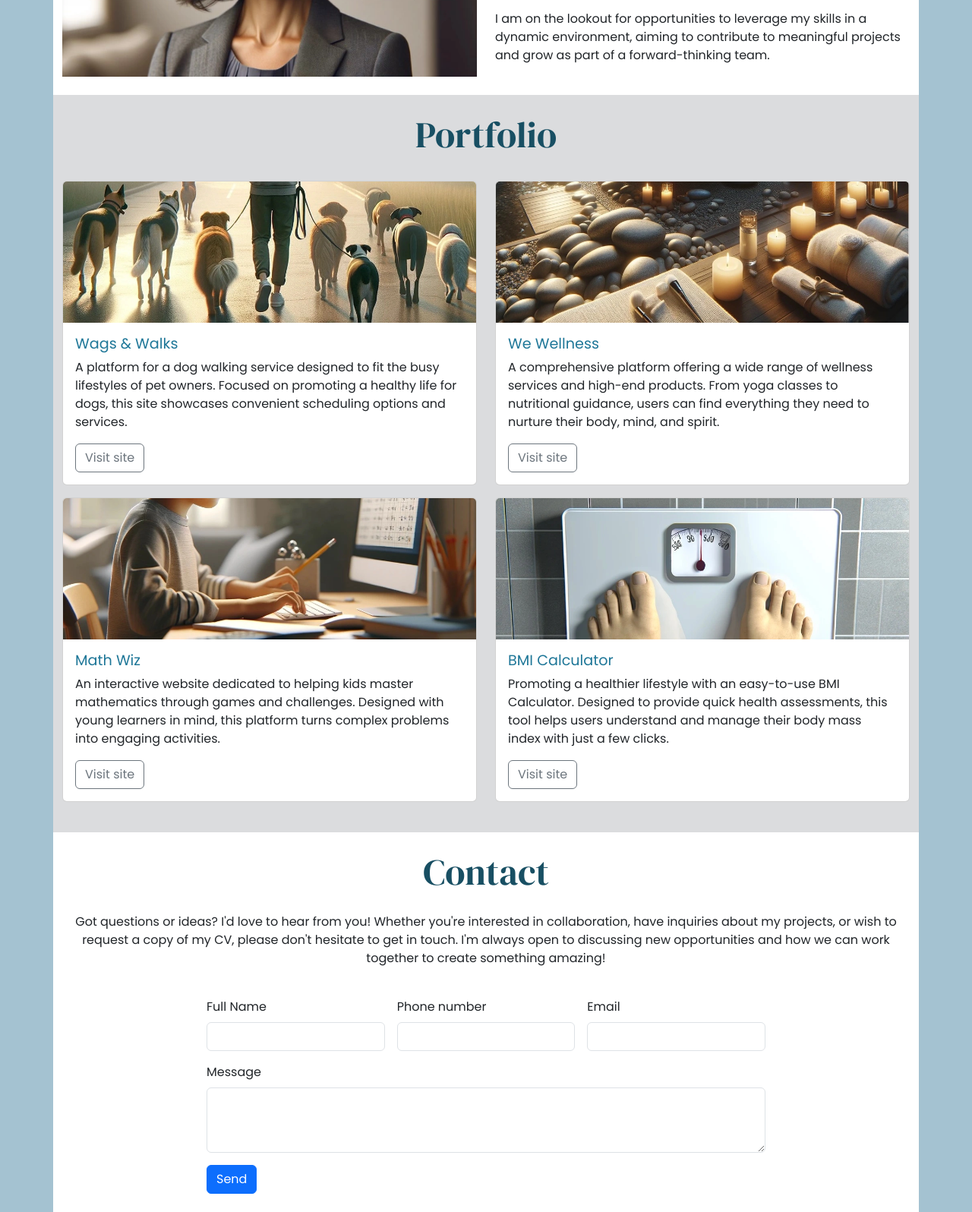
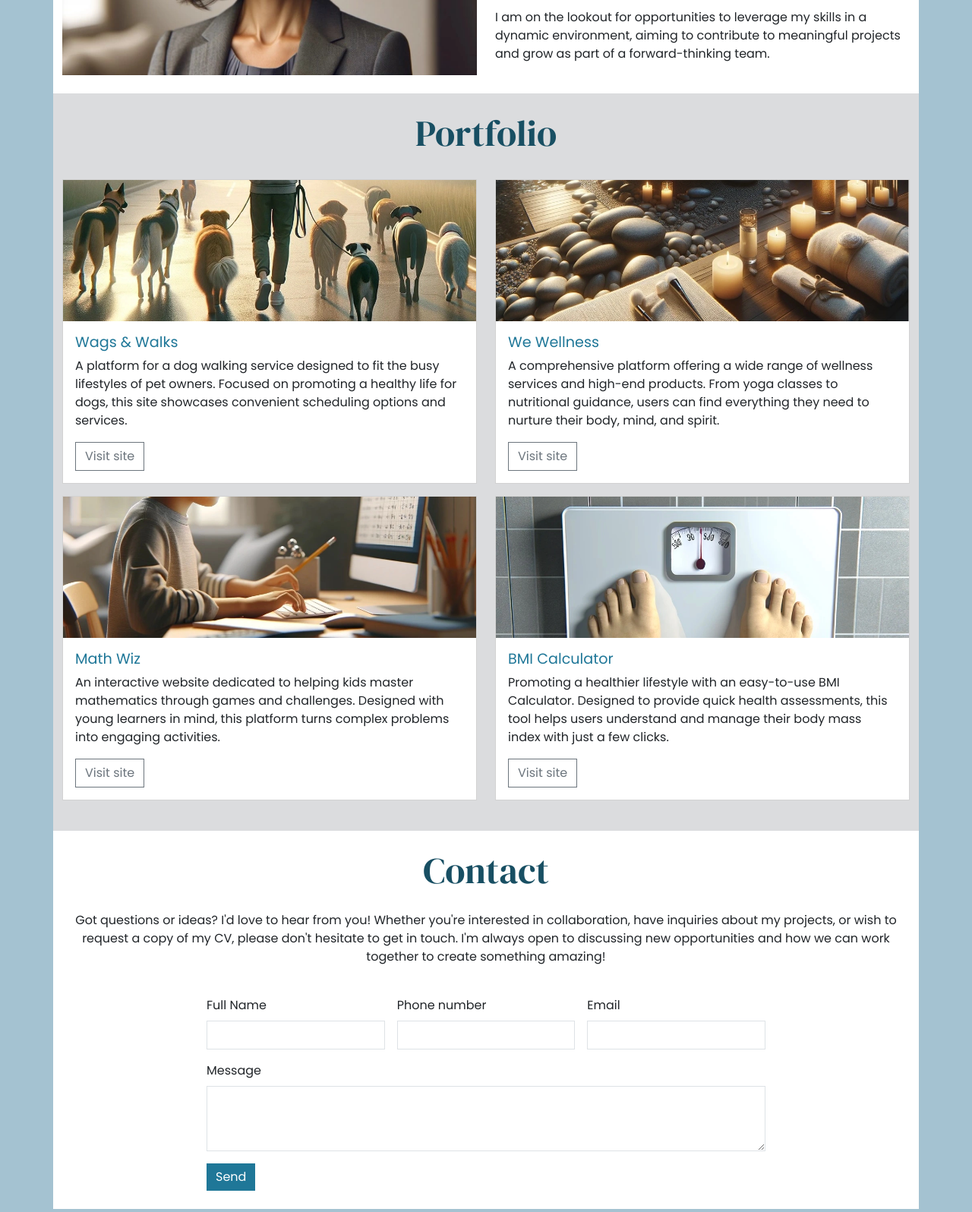
Before and after one commit to Kaakyire9/Portfolio, a plain HTML site: page index.html in a window 1280 px wide. Shown: the part 924-2520 px from the top of the page at 76% size. Drawn offline with nearby package versions, Linux system fonts and the light colour scheme.

Commit message:
adding custom styles to create hover effect & background

```diff
--- a/assets/css/style.css
+++ b/assets/css/style.css
@@ -18,6 +18,23 @@ h1,
 h2 {
     font-family: "DM Serif Display", serif;
     color: #184f63; /* dark-blue */
+}
+
+.sharp-corners,
+.sharp-corners * {
+    border-radius: 0;
+}
+
+/* Buttons */
+
+.custom-button {
+    background-color: #1f7798;
+    border: #1f7798
+}
+
+.custom-button:hover {
+    background-color: #1d6d8a;
+    border: #1d6d8a
 }
 
 /* About section */
--- a/index.html
+++ b/index.html
@@ -8,8 +8,8 @@
     <!-- Bootstrap CSS Link -->
     <link href="https://cdn.jsdelivr.net/npm/bootstrap@5.3.3/dist/css/bootstrap.min.css" rel="stylesheet"
         integrity="sha384-QWTKZyjpPEjISv5WaRU9OFeRpok6YctnYmDr5pNlyT2bRjXh0JMhjY6hW+ALEwIH" crossorigin="anonymous">
-    <!--Custom CSS Stylesheet -->
-     <link rel="stylesheet" href="assets/css/style.css">
+    <!-- Custom CSS stylesheet -->
+    <link rel="stylesheet" href="assets/css/style.css">
 </head>
 
 <body>
@@ -63,7 +63,8 @@
                 <!-- mb-5 gives extra margin spacing under lead text -->
                 <p class="lead mb-5">Let's create something amazing together!</p>
                 <!-- Bootstrap modal button -->
-                <button type="button" class="btn btn-primary" data-bs-toggle="modal" data-bs-target="#exampleModal">
+                <button type="button" class="btn btn-primary  sharp-corners custom-button" data-bs-toggle="modal"
+                    data-bs-target="#exampleModal">
                     Subscribe to my newsletter!
                 </button>
             </div>
@@ -116,7 +117,7 @@
                 </div>
                 <!-- cols for cards -->
                 <div class="col-12 col-md-6">
-                    <div class="card mb-3">
+                    <div class="card mb-3 sharp-corners">
                         <img src="assets/images/wags-and-walks.webp" class="card-img-top"
                             alt="A man walking several dogs early in the morning">
                         <div class="card-body">
@@ -132,7 +133,7 @@
                     </div>
                 </div>
                 <div class="col-12 col-md-6">
-                    <div class="card mb-3">
+                    <div class="card mb-3 sharp-corners">
                         <img src="assets/images/we-wellness.webp" class="card-img-top"
                             alt="A spa with candles towels and natural material">
                         <div class="card-body">
@@ -148,7 +149,7 @@
                     </div>
                 </div>
                 <div class="col-12 col-md-6">
-                    <div class="card mb-3">
+                    <div class="card mb-3 sharp-corners">
                         <img src="assets/images/math-wiz.webp" class="card-img-top"
                             alt="A child practicing math at a computer">
                         <div class="card-body">
@@ -165,7 +166,7 @@
                     </div>
                 </div>
                 <div class="col-12 col-md-6">
-                    <div class="card mb-3">
+                    <div class="card mb-3 sharp-corners">
                         <img src="assets/images/bmi-calculator.webp" class="card-img-top"
                             alt="Weighing scales seen from the first person view of the person standing on the scales">
                         <div class="card-body">
@@ -197,7 +198,7 @@
             </div>
             <div class="col-12 col-md-10 col-lg-8 mb-4">
                 <!-- Add your form here -->
-                <form class="row g-3">
+                <form class="row g-3 sharp-corners">
                     <div class="col-lg-4">
                         <label for="full-name" class="form-label">Full Name</label>
                         <input type="text" class="form-control" id="full-name">
@@ -215,7 +216,7 @@
                         <textarea class="form-control" id="message" rows="3"></textarea>
                     </div>
                     <div class="col-12">
-                        <button type="submit" class="btn btn-primary">Send</button>
+                        <button type="submit" class="btn btn-primary custom-button">Send</button>
                     </div>
                 </form>
             </div>
@@ -226,7 +227,7 @@
     <!-- Modal -->
     <div class="modal fade" id="exampleModal" tabindex="-1" aria-labelledby="exampleModalLabel" aria-hidden="true">
         <div class="modal-dialog modal-lg">
-            <div class="modal-content">
+            <div class="modal-content sharp-corners">
                 <div class="modal-header">
                     <h1 class="modal-title fs-5" id="exampleModalLabel">Subscribe</h1>
                     <button type="button" class="btn-close" data-bs-dismiss="modal" aria-label="Close"></button>
@@ -247,7 +248,7 @@
                             <input type="email" class="form-control" id="inputEmail">
                         </div>
                         <div class="col-12 mb-4">
-                            <button type="submit" class="btn btn-primary">
+                            <button type="submit" class="btn btn-primary custom-button">
                                 Sign up!
                             </button>
                         </div>
```
